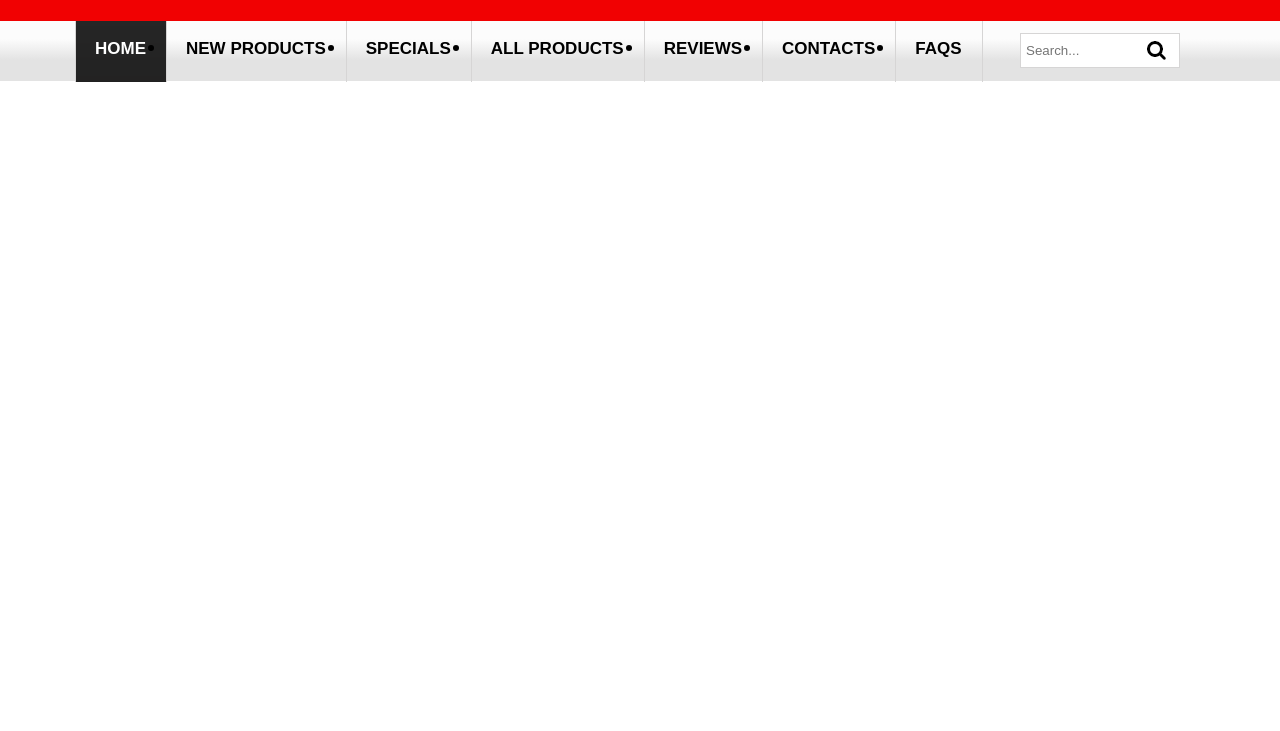
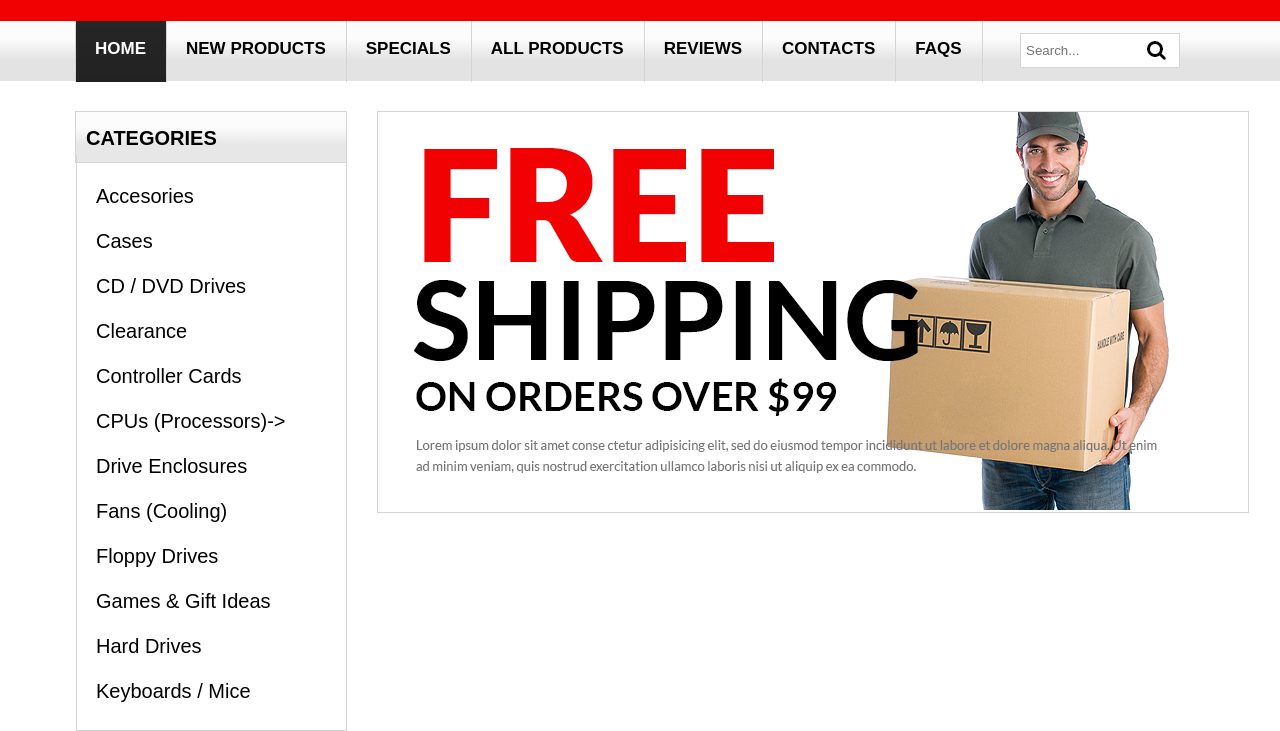
Before and after one commit to iuztemur/webapp, a plain HTML site: page index.html in a window 1280 px wide. Shown: the part 154-885 px from the top of the page. Before the commit the page ends 800 px from the top, so only its background shows below. Drawn offline with Linux system fonts and the light colour scheme.

Commit message:
add content css, categories, slider area :alien:
add content css, categories, slider area :alien:

```diff
--- /dev/null
+++ b/css/content.css
@@ -0,0 +1,82 @@
+#content {
+	float: left;
+	margin-top: 30px;
+	margin-left: 75px;
+}
+#categories {
+	float: left;
+}
+
+#cat_nav {
+	float: left;
+	height: 50px;
+	width: 270px;
+	background: linear-gradient(#fcfcfc 30%, #e7e7e7 65%);
+	border: 1px solid #d6d5d5;
+}
+
+#categories #cat_nav > span {
+	font-family: "Arial";
+	text-transform: uppercase;
+	font-weight: bold;
+	padding-left: 10px;
+	display: block;
+	padding-top: 15px;
+
+}
+
+#cat_content {
+	float: left;
+	width: 269px;
+	height: 575px;
+	margin-top: 5px;
+	border: 1px solid #d6d5d5;
+	border-top: none;
+}
+
+#cat_content ul {
+	float: left;
+	padding-left: 15px;
+}
+
+#cat_content ul li {
+	padding: 0px 0 5px 0;
+	list-style-type: none;
+}
+
+#cat_content ul li a:link {
+	color: #000;
+	text-decoration: none;
+	text-transform: none;
+	width: 222px;
+	height: 25px;
+	margin-left:-5px;
+
+	padding-top: 10px;
+	padding-bottom: 5px;
+
+	padding-left:9px;
+
+	padding-right:13px;
+	display: block;
+
+}
+
+#cat_content ul li a:visited {
+	color: #000;
+}
+
+#cat_content ul li a:hover {
+	color: #fff;
+	background-color: red;
+display: block;
+}
+
+#slider {
+	float: left;
+	width: 870;
+	height: 400;
+	border: 1px solid #d6d5d5;
+	margin-left: 30px;
+
+}
--- a/css/style.css
+++ b/css/style.css
@@ -108,16 +108,37 @@ body {
 	cursor: http://www.w3schools.com/cssref/pr_class_cursor.asp
 
 	cursor selectbox ve button uzerine gelince isaretci cikarir.
+	overflow:hidden tasmalari engellemek icin.
+	-webkit-appearance chrome icin var olan gorunumu none yapar
+	ancak bu webkit projesini taban alan tarayicilarda gecerlidir.
+	moz-appearance ise mozillayi taban alan tum tarayicilar icin
+	gorunumu none kilar yani select'in varsayilan down arrow'u artik yok
+	onun yerine sag tarafta bir arrow var.
 	*/
 	background: #fcfcfc;
 	color: #888;
 	width: 118px;
 	height: 26px;
 	padding: 4px 15px 4px 5px;
-	border: 0px;
+	border: 0px solid #ccc;
 	border-style: solid; /* select icin kenarlik belli olmuyor ama var. */
 	cursor: pointer;
+	overflow: hidden;
+	background: url('../images/cur-arrow.gif') no-repeat right #fff;
+	-webkit-appearance: none;
+	 -moz-appearance: none;
+	 text-overflow: '';
+	 text-indent: 0.1px;
 
+}
+
+#header_menu_cur_el > select::-ms-expand {
+	/*
+	acik kaynak dusmani ie ayrica developer dusmani da oluyor.
+	down arrow diger tarayicilarda iyi calisirken bunda bozuluyordu.
+	onu duzenledim. artik custom down arrow calisiyor.
+	*/
+	display: none;
 }
 
 #header_menu_cur_el > button {
@@ -292,6 +313,7 @@ body {
 	*/
 	float: left;
 	border-right: 1px solid #d6d5d5;
+	list-style-type: none;
 }
 #menu_area .menu > ul li a{
 	/*
--- a/index.html
+++ b/index.html
@@ -2,6 +2,7 @@
 	<head>
 		<title>Computers E-commerce Website</title>
 		<link rel="stylesheet" type="text/css" href="css/style.css">
+		<link rel="stylesheet" type="text/css" href="css/content.css">
 	</head>
 
 	<body>
@@ -52,5 +53,30 @@
 				<input type="text" placeholder="Search...">
 			</div>
 		</div>
+
+		<div id="content">
+			<div id="categories">
+				<div id="cat_nav">
+					<span>CATEGORIES</span>
+					<div id="cat_content">
+						<ul>
+							<li><a href="#">Accesories</a></li>
+							<li><a href="#">Cases</a></li>
+							<li><a href="#">CD / DVD Drives</a></li>
+							<li><a href="#">Clearance</a></li>
+							<li><a href="#">Controller Cards</a></li>
+							<li><a href="#">CPUs (Processors)-></a></li>
+							<li><a href="#">Drive Enclosures</a></li>
+							<li><a href="#">Fans (Cooling)</a></li>
+							<li><a href="#">Floppy Drives</a></li>
+							<li><a href="#">Games & Gift Ideas</a></li>
+							<li><a href="#">Hard Drives</a></li>
+							<li><a href="#">Keyboards / Mice</a></li>
+						</ul>
+					</div>
+				</div>
+				<div id="slider"><img src="images/slide2.jpg" /></div>
+			</div>
+		</div>
 	</body>
 </html>
```
Also changed, not shown: images/cur-arrow.gif (added), images/slide2.jpg (added), my_work.png.
